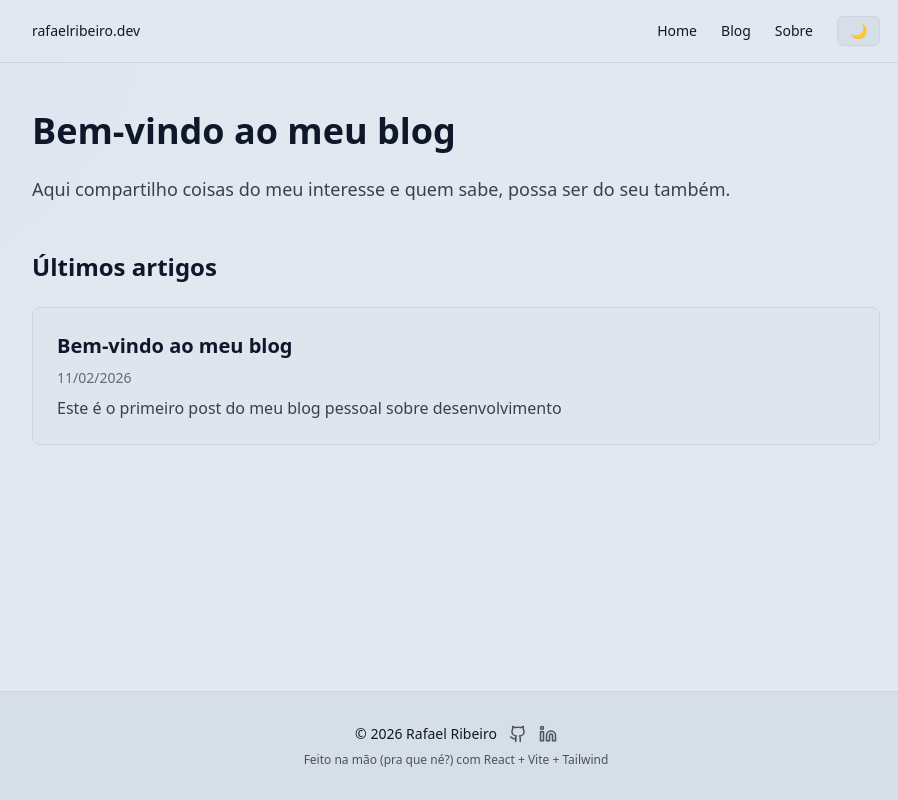
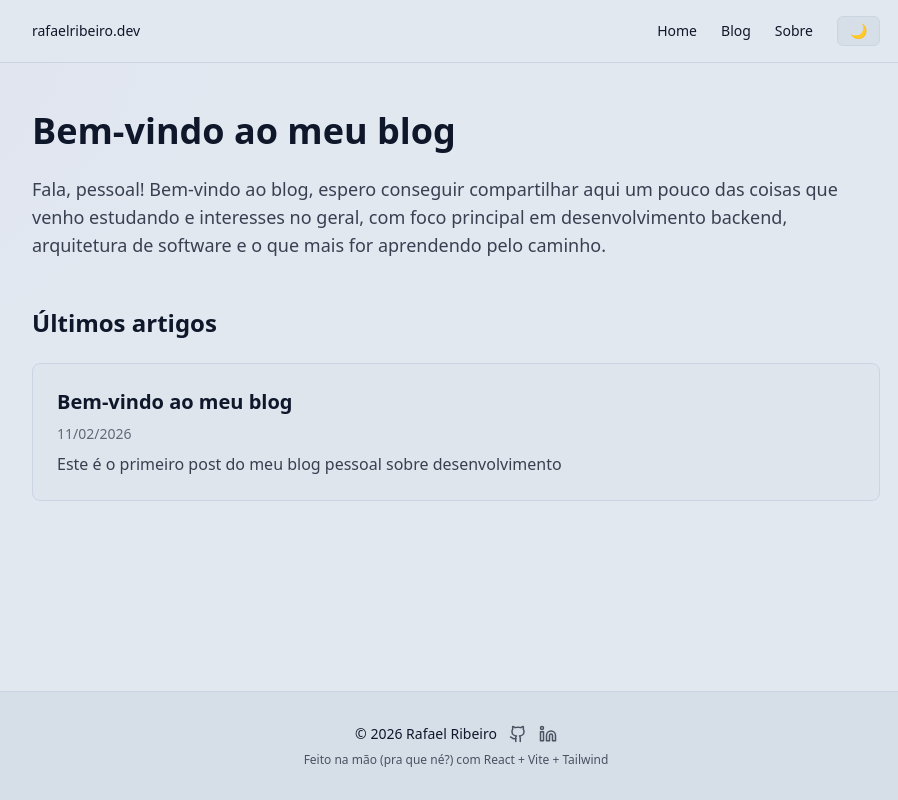
Before and after one commit to rafa-ribeiro/rafaelribeiro.dev, a React (Vite) app: page / in a window 1280 px wide. Shown: the whole page, without its empty margins (184-1082 px from the left). Built offline with nearby package versions, Linux system fonts and the light colour scheme.

Commit message:
chore: New welcome message

```diff
--- a/src/pages/Home.tsx
+++ b/src/pages/Home.tsx
@@ -20,7 +20,9 @@ export default function Home() {
         <Layout>
             <Seo
                 title="Home — Rafael Ribeiro"
-                description="Blog pessoal sobre desenvolvimento de software e computação"
+                description="Blog pessoal sobre desenvolvimento de software e computação.
+                Aqui quero compartilhar meus aprendizados e os principais temas que venho estudando
+                com foco principal em desenvolvimento backend e arquitetura de software"
             />
 
             <main>
@@ -29,8 +31,8 @@ export default function Home() {
                 </h1>
 
                 <p className="text-lg mb-8 opacity-80">
-                    Aqui compartilho coisas do meu interesse e quem sabe,
-                    possa ser do seu também.
+                    Fala, pessoal! Bem-vindo ao blog, espero conseguir compartilhar aqui um pouco das coisas que venho estudando e interesses no geral,
+                    com foco principal em desenvolvimento backend, arquitetura de software e o que mais for aprendendo pelo caminho.
                 </p>
 
                 <div className="mt-12">
```
